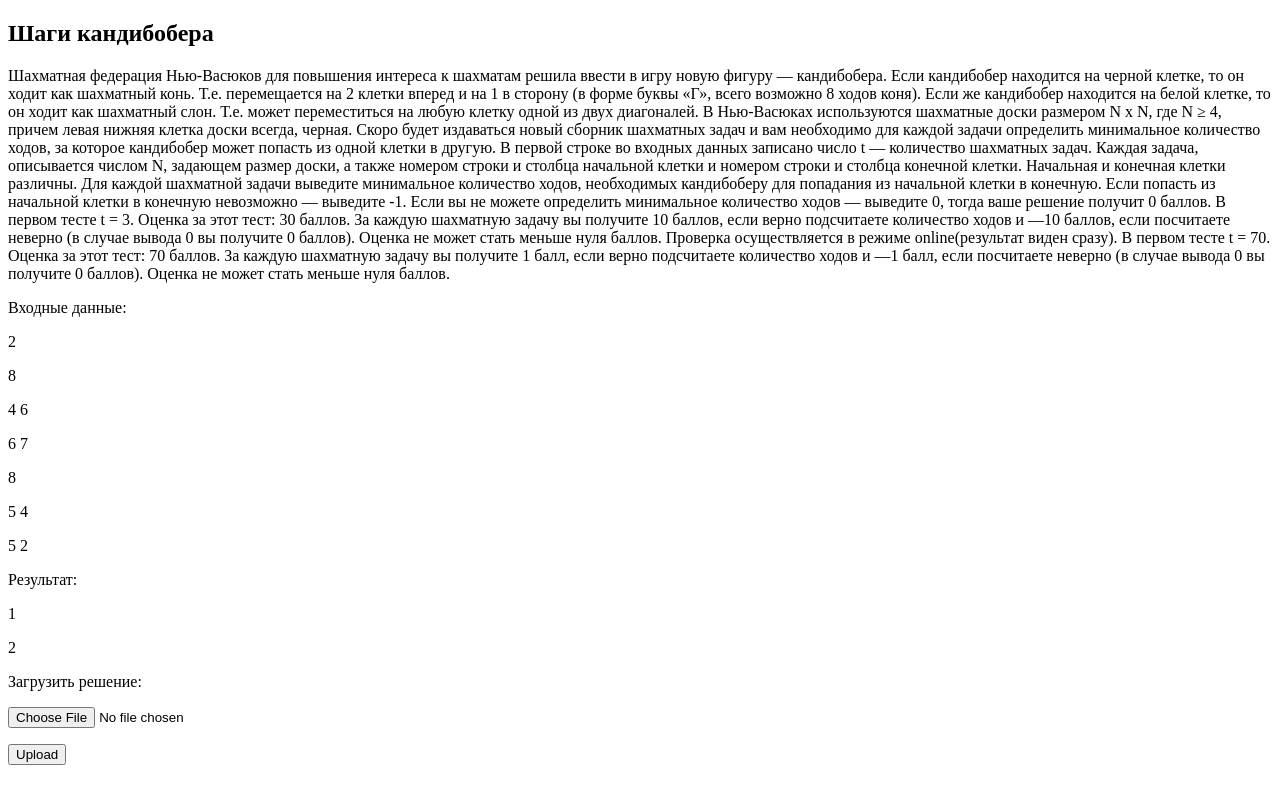
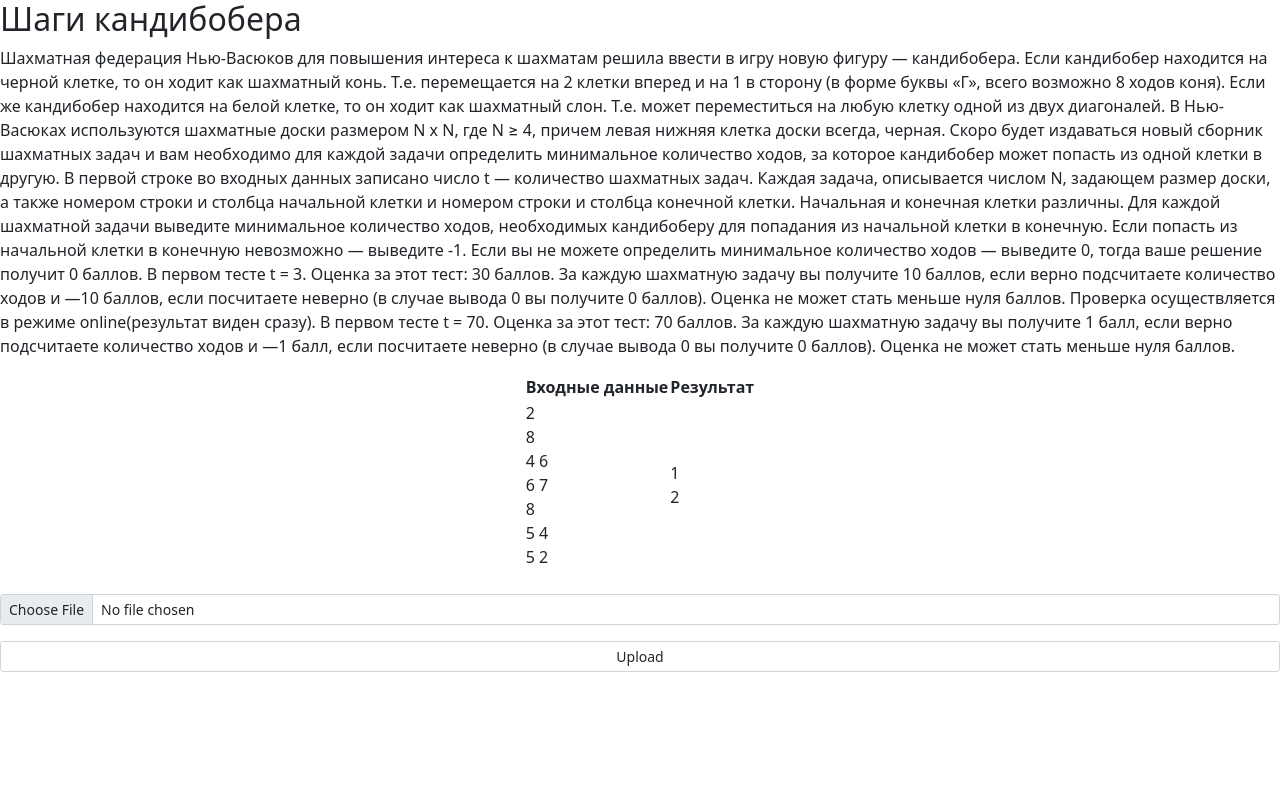
Before and after one commit to Polkovnik-Zubenko/WEB_PROJECT, a Flask app: page /task/1 in a window 1280 px wide. Run offline with Flask 2, Linux system fonts and the light colour scheme; data comes from the database, SQL or seed files in the repository.

Commit message:
Add files via upload

```diff
--- a/templates/task_template.html
+++ b/templates/task_template.html
@@ -4,28 +4,44 @@
     <meta charset="UTF-8">
     <meta http-equiv="X-UA-Compatible" content="IE=edge">
     <meta name="viewport" content="width=device-width, initial-scale=1.0">
+    <link rel="stylesheet" href="https://cdn.jsdelivr.net/npm/bootstrap@5.1.3/dist/css/bootstrap.min.css">
+    <link rel="stylesheet" href="../static/css/task.css">
     <title>Задача №{{t.id}}</title>
 </head>
 <body>
-    <h2>{{t.name}}</h2>
-    <p>{{t.text}}</p>
-    <p>Входные данные: </p>
+    <div class="h2Div"><h2>{{t.name}}</h2></div>
+    <div class="textOfTask"><p class="text-of-task">{{t.text}}</p></div>
+    <div class="tableCenter">
+        <table align="center">
+            <tr>
+                <th>Входные данные</th>
+                <th>Результат</th>
+            </tr>
+            <tr>
+                <td>
                     {% for i in t.input_text.split("<br>") %}
-        <p>{{i}}</p>
+                        {{i}}<br>
                     {% endfor %}
-    <p>Результат: </p>
+                </td>
+                <td>
                     {% for i in t.output_text.split("<br>") %}
-        <p>{{i}}</p>
+                        {{i}}<br>
                     {% endfor %}
-    <p>Загрузить решение: </p>
+                </td>
+            </tr>
+        </table>
+    </div>
+    <div class="inputFilePy">
         <form class="formochka" action="/path" method="POST" enctype="multipart/form-data">
             <input type="hidden" name="id" value="{{t.id}}">
-        <p><input type="file" name="solut"></p>
-        <p><input type="submit" value="Upload"></p>
+            <p><input class="form-control form-control-sm" type="file" name="solut"></p>
+            <p><input class="form-control form-control-sm" type="submit" value="Upload"></p>
         </form>
-
+    </div>
+    <div class="verdictOUT">
         {% with messages = get_flashed_messages() %}
             {% if messages %}
+                <p>Вердикт: </p>
                 {% for message in messages %}
                     {% for i in message.split("+") %}
                         <p>{{ i }}</p>
@@ -33,5 +49,6 @@
                 {% endfor %}
             {% endif %}
         {% endwith %}
+    </div>
 </body>
 </html>
--- a/templates/tasks.html
+++ b/templates/tasks.html
@@ -4,11 +4,12 @@
     <meta charset="UTF-8">
     <meta http-equiv="X-UA-Compatible" content="IE=edge">
     <meta name="viewport" content="width=device-width, initial-scale=1.0">
+    <link rel="stylesheet" href="../static/css/task.css">
     <title>Задачи</title>
 </head>
 <body>
     {% for i in t%}
-        <p><a href="#">•</a><a href="{{ url_for('task_page', id_task=i.id) }}">{{i.name}}</a></p>
+        <p><a class='href_tasks' href="#">• </a><a class='href_tasks1' href="{{ url_for('task_page', id_task=i.id) }}">{{i.name}}</a></p>
     {% endfor %}
 </body>
 </html>
```
Lines whose indentation alone changed are shown as unchanged.
